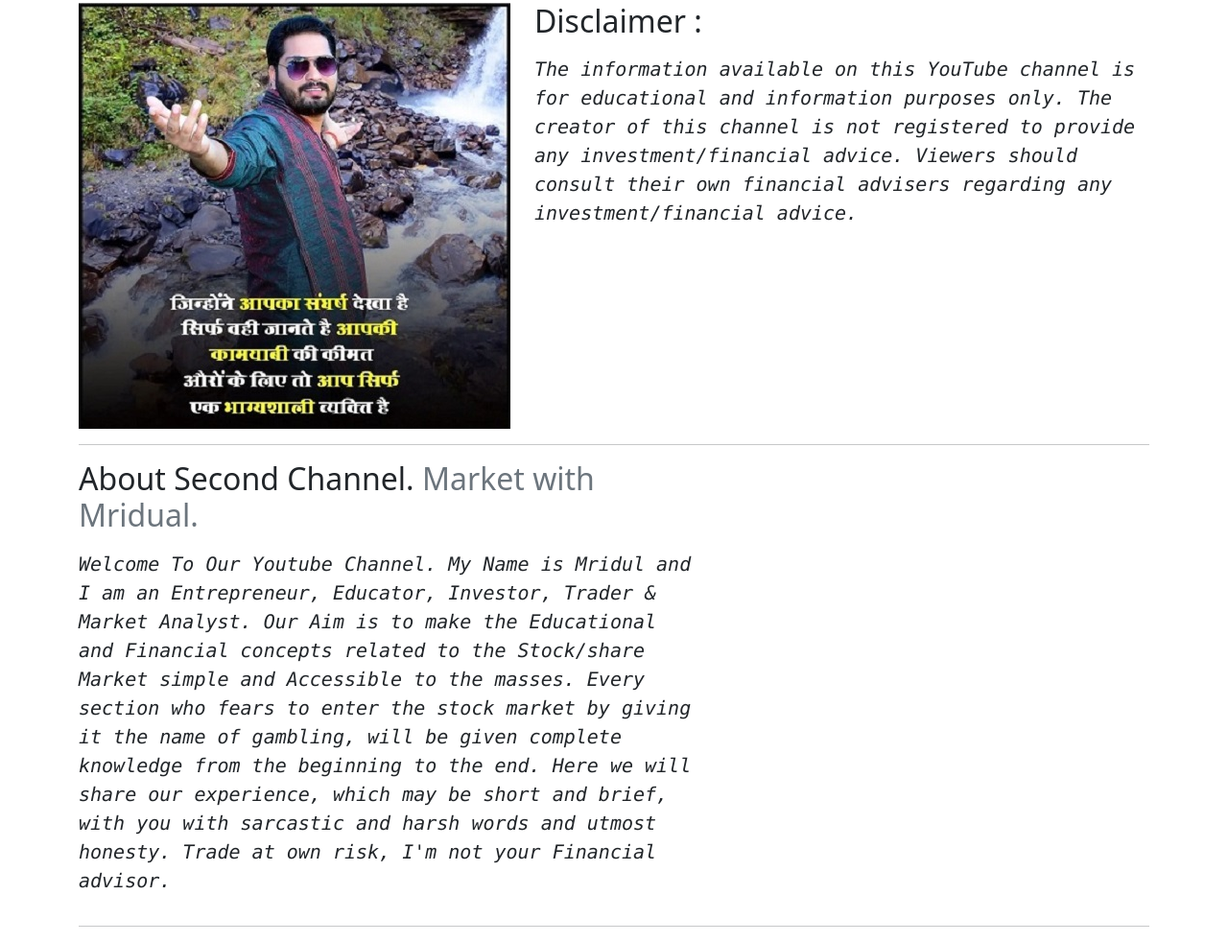
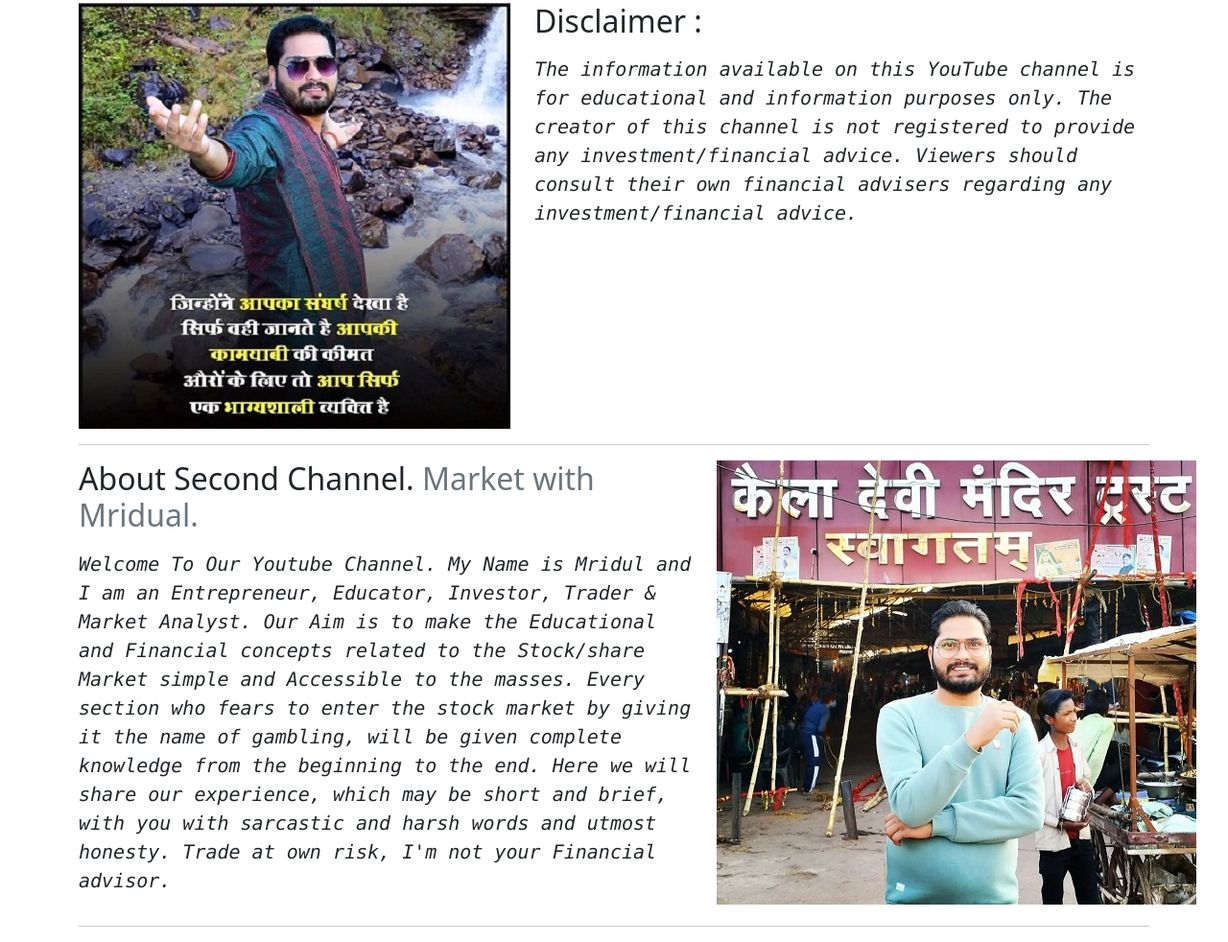
Before and after one commit to AjTheGalaxy/ChhotaTraderBootstra, a plain HTML site: page about.html in a window 1280 px wide. Shown: the part 997-1979 px from the top of the page at 96% size. Drawn offline with nearby package versions, Linux system fonts and the light colour scheme; the site is published under a folder, as on GitHub Pages, so addresses that start at the root find nothing.

Commit message:
Update about.html

```diff
--- a/about.html
+++ b/about.html
@@ -128,7 +128,7 @@
           Trade at own risk, I'm not your Financial advisor.</p>
       </div>
       <div class="col-md-5">
-       <img src="/v5.jpg" alt="">
+       <img src="v5.jpg" alt="">
       </div>
     </div>
 
```
